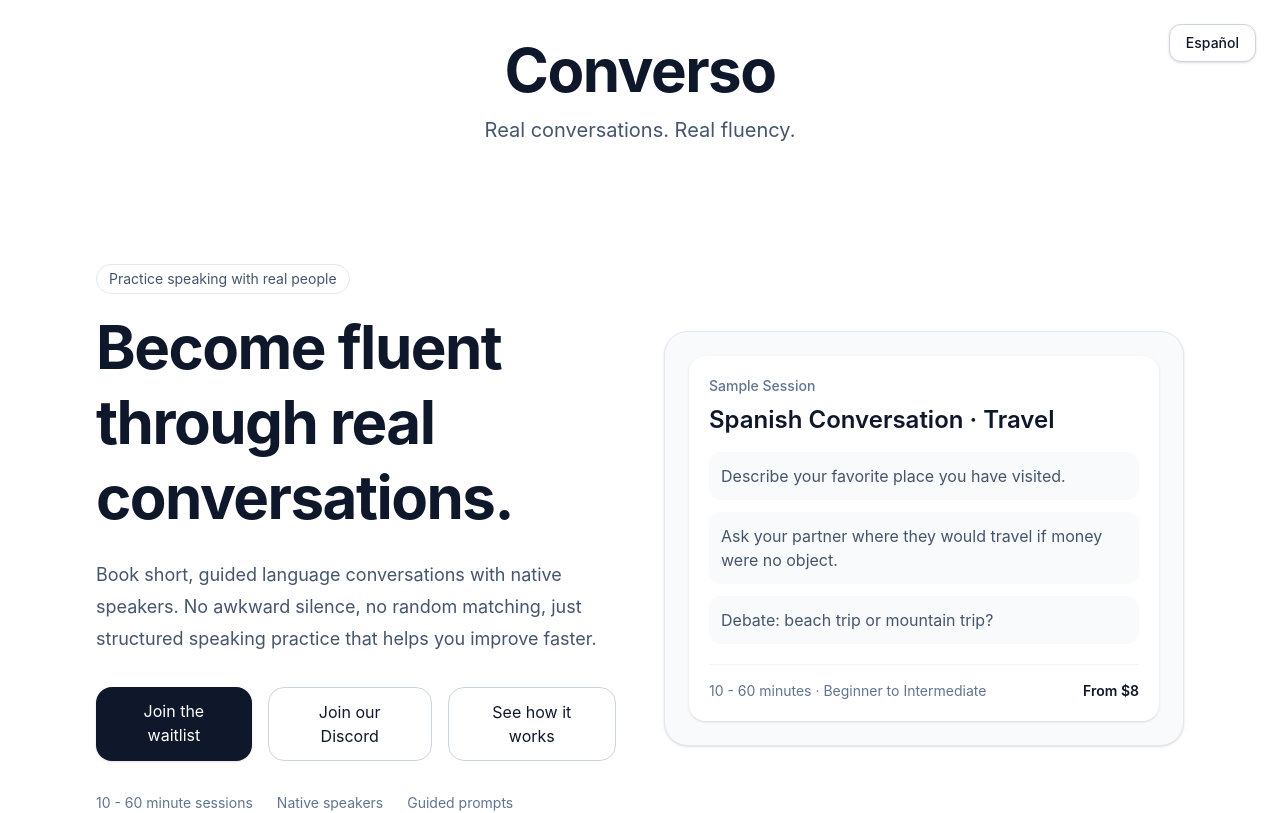
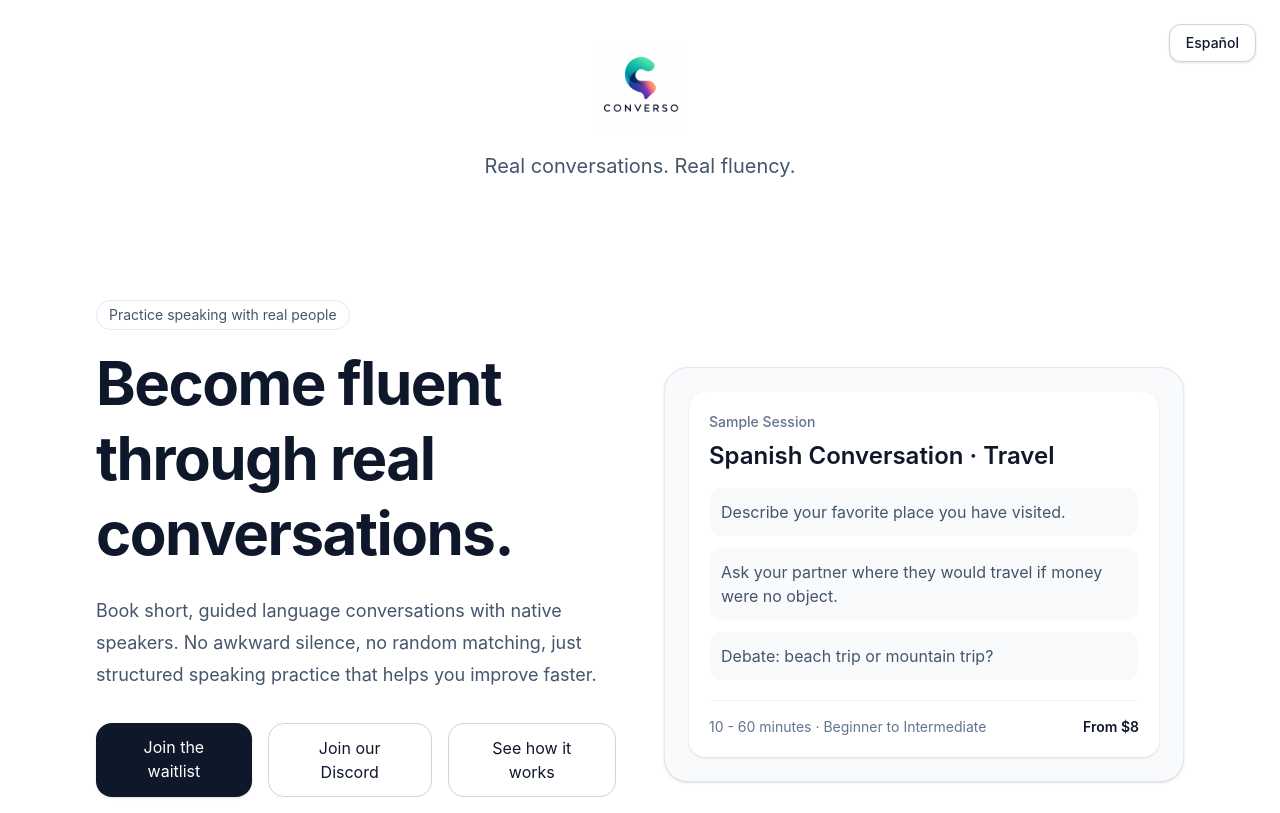
Before and after one commit to DSprague67/converso, a React (Vite) app: page / in a window 1280 px wide. Shown: the top 813 px of the page. Built offline with nearby package versions, Linux system fonts and the light colour scheme; the HTML template or start-up script is replaced by a standard one.

Commit message:
Added Logo to Landing Page

```diff
--- a/src/App.jsx
+++ b/src/App.jsx
@@ -218,9 +218,11 @@
   return (
     <div className="relative min-h-screen bg-white text-slate-900">
       <header className="flex flex-col items-center py-10">
-        <h1 className="text-5xl md:text-6xl font-bold tracking-tight text-center">
-          Converso
-        </h1>
+        <img
+          src="/converso-logo.png"
+          alt="Converso Logo"
+          className="h-20 md:h-24"
+        />
 
         <p className="mt-4 text-lg md:text-xl text-slate-600 text-center max-w-xl">
           Real conversations. Real fluency.
```
Also changed, not shown: public/converso-logo.png (added).
